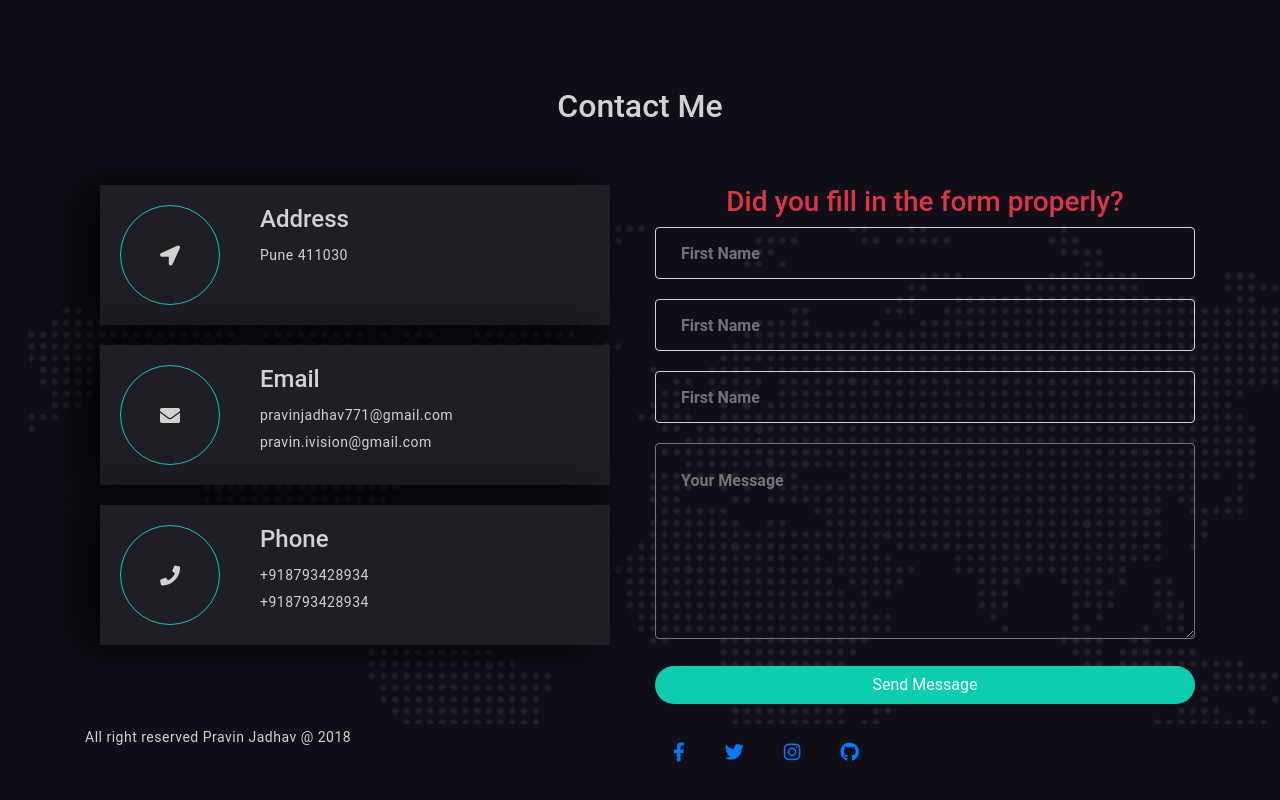
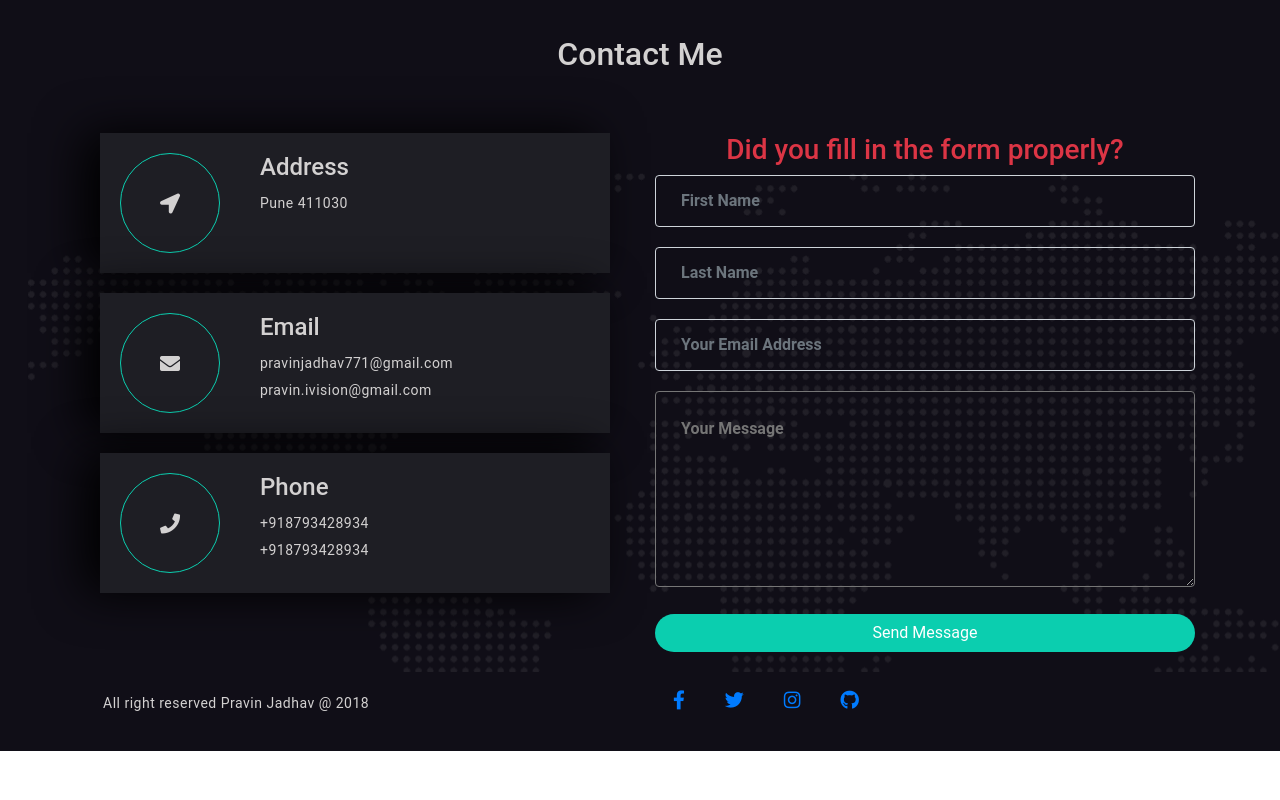
Before and after one commit to pravin3995/parallax-demo, a plain HTML site: page index.html in a window 1280 px wide. Shown: the part 1809-2609 px from the top of the page. After the commit the page ends 2560 px from the top, so only its background shows below. Drawn offline with nearby package versions, Linux system fonts and the light colour scheme.

Commit message:
changes page

```diff
--- a/css/style.css
+++ b/css/style.css
@@ -194,7 +194,7 @@ About start here
 .form-control {
 	background-color: transparent! important;
 }
-.btn {
+.cnt-page .btn {
 	background-color: #0bceaf;
 	width: 100%
 }
@@ -202,6 +202,9 @@ About start here
   border-radius: 20px;
   color: #fff;
   margin-bottom: 20px;
+}
+footer .text-left {
+	padding: 18px;
 }
 /*=================================
   Mediaquery
--- a/index.html
+++ b/index.html
@@ -113,7 +113,7 @@
 	</section>
 	<!-- Bannr end here -->
 	<!-- About 	start here -->
-	<section class="about bg-color >
+	<section class="about bg-color" >
 		<div class="container">
 			<div class="row">
 				<div class="col-sm-12 col-md-6">
@@ -158,6 +158,7 @@
 				</div>
 			</div>
 		</div>
+	  </div>
 	</section>
 	<!-- About end here -->
 	<section class="services bg-color">
@@ -247,10 +248,10 @@
 								    		<input type="text" name="name" class="form-control" placeholder="First Name">
 								    	</div>
 								    	<div class="col-sm-12">
-								    		<input type="text" name="name" class="form-control" placeholder="First Name">
+								    		<input type="text" name="name" class="form-control" placeholder="Last Name">
 								    	</div>
 								    	<div class="col-sm-12">
-								    		<input type="text" name="name" class="form-control" placeholder="First Name">
+								    		<input type="text" name="name" class="form-control" placeholder="Your Email Address">
 								    	</div>
 								    	<div class="col-sm-12">
 								    		<textarea class="cnt-message" rows="6" placeholder="Your Message"></textarea>
```
